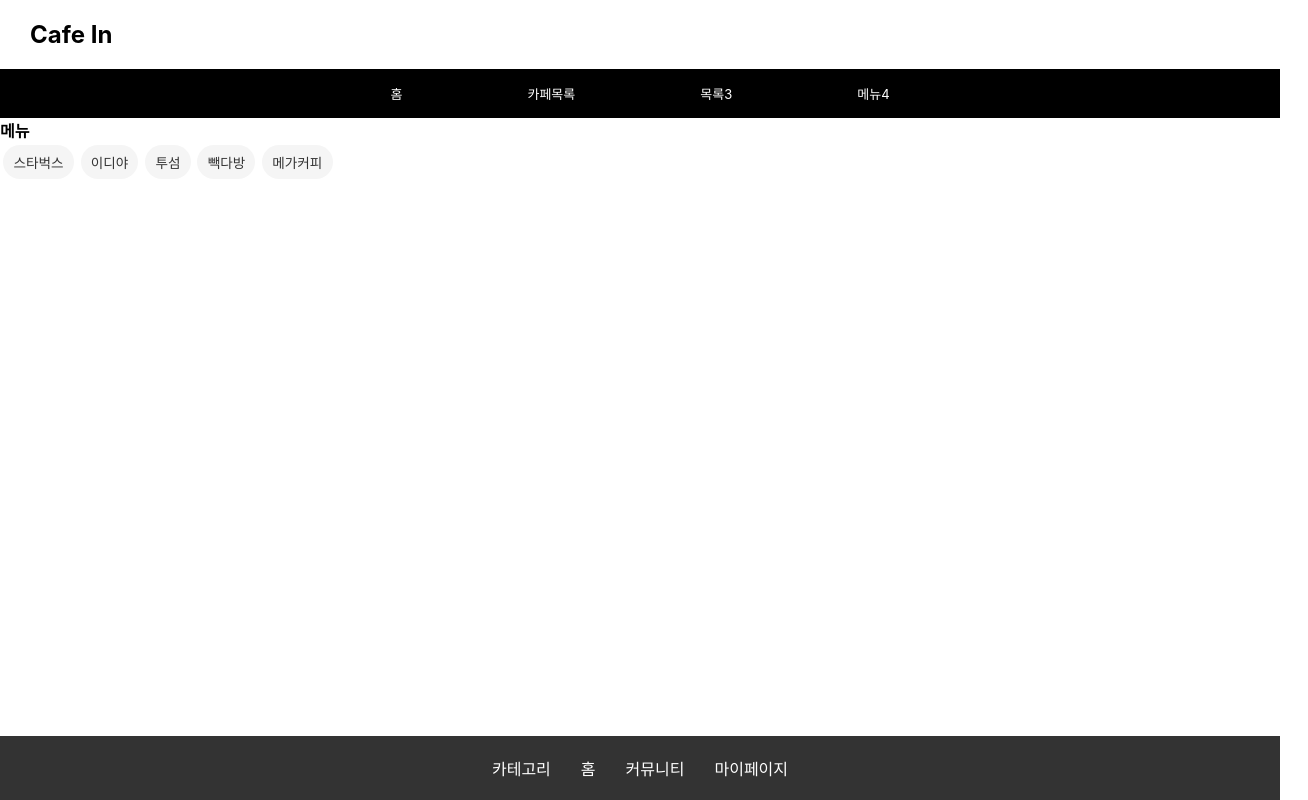
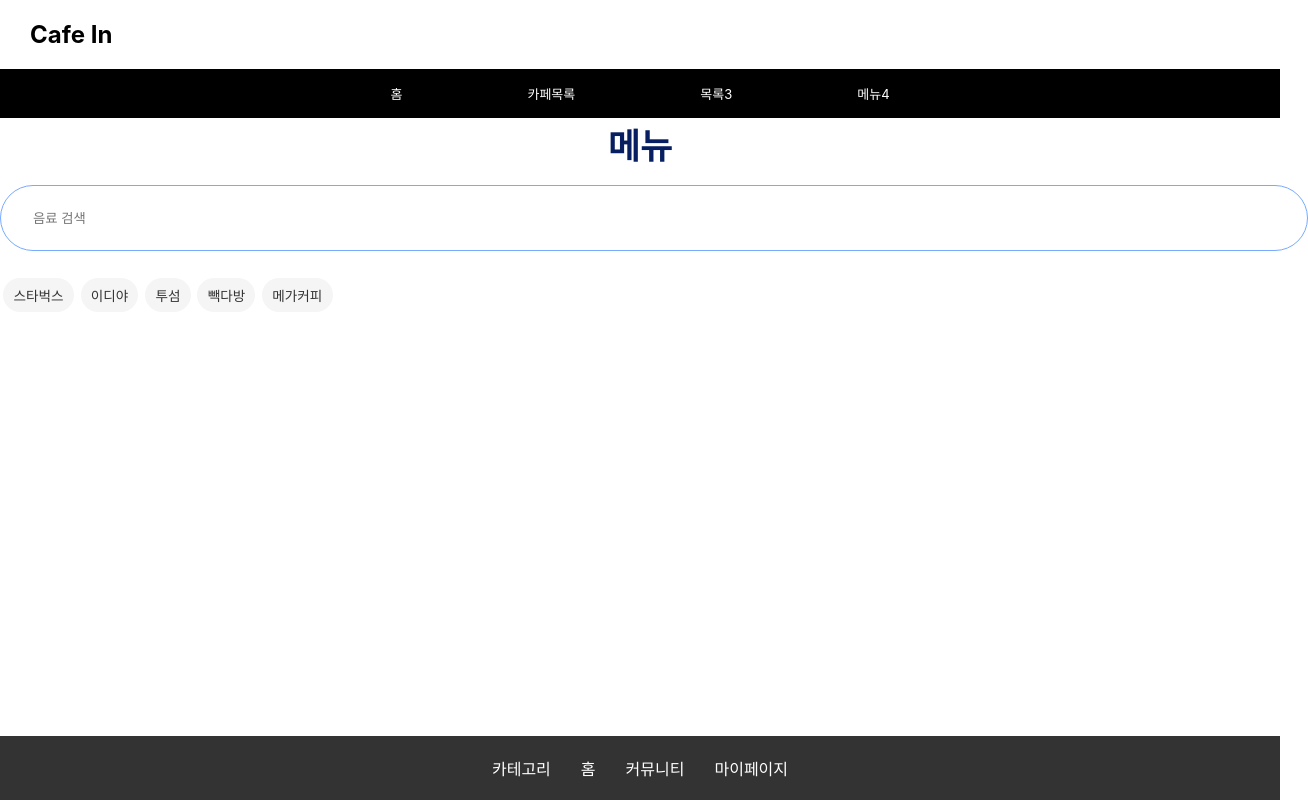
Before and after one commit to hyeongjun6364/SoftwareProject_CafeIn, a React (Create React App) app in the folder cafein/: page /category in a window 1280 px wide. Shown: the whole page, 1308 px wide, since content can reach past the window. Built offline with nearby package versions, Linux system fonts and the light colour scheme.

Commit message:
category page modified

```diff
--- a/cafein/src/page/category/category.jsx
+++ b/cafein/src/page/category/category.jsx
@@ -1,53 +1,90 @@
-import React, { useState } from "react";
-import '../../style/categorypage/category.scss';
+import React, { useState, useEffect } from "react";
+import '../../style/categorypage/category.scss'; // 스타일 파일 경로를 수정하세요.
+import tagInfo from './coffeedata.js'; // JSON 파일 경로를 수정하세요.
 
-// 각 태그에 대한 정보를 담은 객체 배열
-const tagInfo = {
-  '스타벅스': '스타벅스에 대한 정보',
-  '이디야': '이디야에 대한 정보',
-  '투섬': '투섬에 대한 정보',
-  '빽다방': '빽다방에 대한 정보',
-  '메가커피': '메가커피에 대한 정보',
-};
+
+const TagList = ({ tags, onTagClick, selectedTagId }) => {
+  return (
+    <div className="category">
+      {tags.map((tag) => (
+        <button
+          key={tag.id}
+          className={`category-tag ${selectedTagId === tag.id ? 'selected' : ''}`}
+          onClick={() => onTagClick(tag.id)}
+        >
+          {tag.name}
+        </button>
+      ))}
+    </div>
+  )
+}
+
+
 
 function Category() {
-  const [selectedTags, setSelectedTags] = useState([]);
-  const [tagInfoToShow, setTagInfoToShow] = useState(null);
+  const [selectedTagId, setSelectedTag] = useState(null);
+  const [searchQuery, setSearchQuery] = useState("");
 
-  const tags = ['스타벅스', '이디야', '투섬', '빽다방', '메가커피'];
-
-  const handleTagClick = (tagId) => {
-    if (selectedTags.includes(tagId)) {
-      setSelectedTags(selectedTags.filter((t) => t !== tagId));
-    } else {
-      setSelectedTags([...selectedTags, tagId]);
+  const handleTagClick = (tag) => {
+    if (selectedTagId === tag) {
+      setSelectedTag(null);
+    }
+    else {
+      setSelectedTag(tag);
     }
 
-    // 선택한 태그에 대한 정보를 설정
-    setTagInfoToShow(tagInfo[tagId]);
+
   };
+
+  const CafeName = tagInfo.find((tag) => tag.id === selectedTagId)?.name
+  const CafeContent = tagInfo.find((tag) => tag.id === selectedTagId)?.content
+
+  //검색어 결과 업데이트
+  const filtered = tagInfo.filter((tag) =>
+    tag.content.toLowerCase().includes(searchQuery.toLowerCase())
+  );
 
   return (
     <div>
+
       <div className="category-title">메뉴</div>
-      <div className="category">
-        {tags.map((tag) => (
-          <div
-            key={tag}
-            className={`category-tag ${selectedTags.includes(tag) ? 'selected' : ''}`}
-            onClick={() => handleTagClick(tag)}
-          >
-            {tag}
+      <div >
+
+        <input
+            className="category-search"
+            type="text"
+            placeholder="음료 검색"
+            value={searchQuery}
+            onChange={(e) => setSearchQuery(e.target.value)}
+          />
+
+
+        <div>
+          <TagList
+            tags={tagInfo}
+            onTagClick={handleTagClick}
+            selectedTagId={selectedTagId}
+          />
+        </div>
+        {/* 선택한 태그에 대한 정보를 출력 */}
+        {selectedTagId && (
+          <div className="tag-info">
+            <h3>{CafeName} 정보</h3>
+            <p>{CafeContent}</p>
           </div>
-        ))}
+        )}
+        {searchQuery && (
+          <div className="search-results">
+
+            <ul>
+              {filtered.map((tag) => (
+                <li key={tag.id}>{tag.name}{tag.content}</li>
+              ))}
+            </ul>
+          </div>
+        )}
       </div>
-      {/* 선택한 태그에 대한 정보를 출력 */}
-      {tagInfoToShow && (
-        <div className="tag-info">
-          <h3>{selectedTags[selectedTags.length - 1]} 정보</h3>
-          <p>{tagInfoToShow}</p>
-        </div>
-      )}
+
     </div>
   );
 }
--- /dev/null
+++ b/cafein/src/page/category/coffeedata.js
@@ -0,0 +1,11 @@
+const coffeeData= [
+    { id: 1, name: "스타벅스", content: "아메리카노" },
+    { id: 2, name: "이디야", content: "아메리카노"},
+    { id: 3, name: "투섬",  content: "카라멜마키야또"},
+    { id: 4, name: "빽다방", content: "카라멜마키야또" },
+    { id: 5, name: "메가커피",  content: "카페라떼"},
+
+]
+
+
+export default coffeeData
--- a/cafein/src/style/categorypage/category.scss
+++ b/cafein/src/style/categorypage/category.scss
@@ -1,8 +1,4 @@
-.category {
-    display: flex;
-    flex-wrap: wrap;
-    justify-content: start;
-  }
+
 
   .category-tag {
     padding: .5em .75em;
@@ -15,15 +11,52 @@
     font-size: .85rem; // 글자 크기
     line-height: normal; // 줄 간격
 
-
+    &.selected{
+      background-color:#000;
+      color:#fff;
+    }
   }
 
-  .category-tag.selected {
-     background-color:#000;
-     color:#fff;
+
+  .category-title{
+    text-align: center;
+    font-size: 2.187rem;
+    font-family: inherit;
+    font-weight: 700;
+    color: #071F60;
   }
 
-  .category-title{
-    font-family: inherit;
-    font-weight: 700;
-  }
+
+
+  .category-search {
+    position: relative;
+    // left: 20px;
+    // margin-left: 10px;
+    display: flex;
+    align-items: center;
+    justify-content: start;
+    height: 4rem;
+    width: 97%;
+    margin: 1rem 0px 1.5rem;
+    padding: 0px 2rem;
+    border-radius: 150px;
+    border: 0.1rem solid rgb(120, 170, 254);
+    color: rgb(120, 170, 254);
+    @media (max-width: 760px) {
+      height: 2rem; // 원하는 높이로 변경하세요
+      border: 0.1rem solid rgb(120, 170, 254);
+      width: 300px;
+    }
+}
+.search-results {
+  margin-top: 16px;
+}
+
+.search-results ul {
+  list-style-type: none;
+  padding: 0;
+}
+
+.search-results li {
+  margin-bottom: 8px;
+}
```
Also changed, not shown: cafein/src/page/category/Data.json (added, +25 -0 lines).
